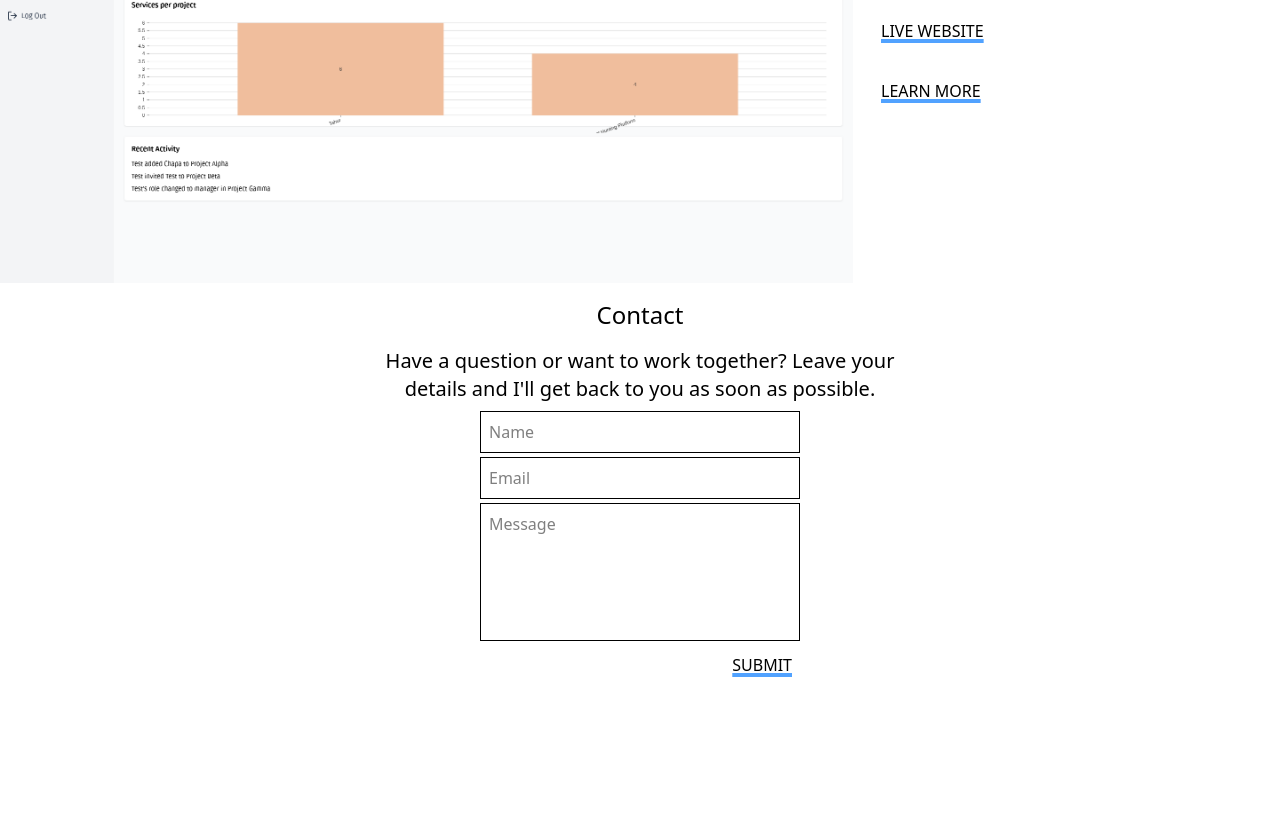
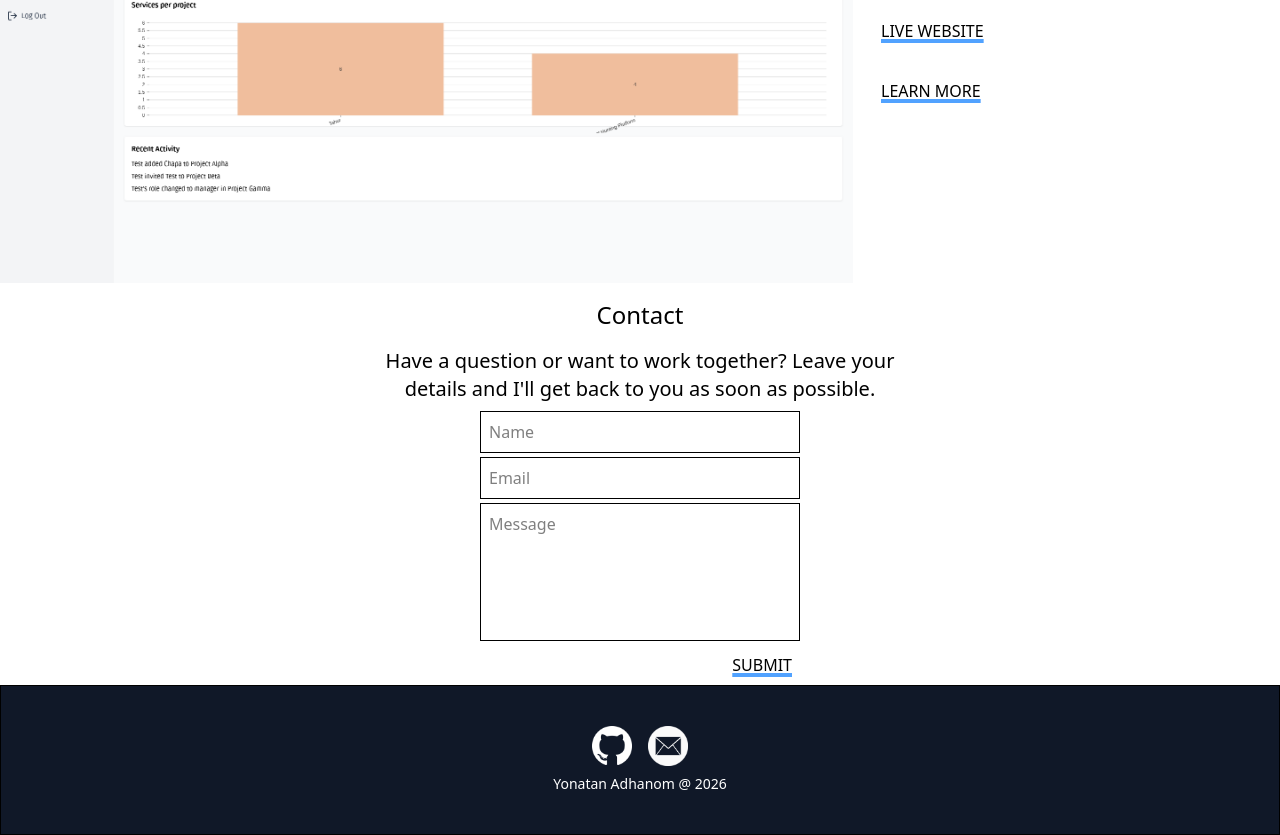
Before and after one commit to Yoni190/portfolio, a React (Vite) app: page / in a window 1280 px wide. Shown: the part 715-1550 px from the top of the page. Before the commit the page ends 1400 px from the top, so only its background shows below. Built offline with nearby package versions, Linux system fonts and the light colour scheme.

Commit message:
Create footer section

```diff
--- a/src/App.jsx
+++ b/src/App.jsx
@@ -1,5 +1,6 @@
 import About from "./components/About"
 import Contact from "./components/Contact"
+import Footer from "./components/Footer"
 import Hero from "./components/Hero"
 import Navbar from "./components/Navbar"
 import Projects from "./components/Projects"
@@ -13,6 +14,7 @@ function App() {
       <About />
       <Projects />
       <Contact />
+      <Footer />
     </>
   )
 }
--- /dev/null
+++ b/src/components/Footer.jsx
@@ -0,0 +1,17 @@
+import React from 'react'
+import GithubImage from '../assets/github.png'
+import EmailImage from '../assets/email.png'
+
+const Footer = () => {
+  return (
+    <div className='border px-7 py-10 flex flex-col gap-2 items-center bg-gray-900'>
+        <div className='flex gap-4'>
+            <a href="https://github.com/Yoni190" target='_blank'><img src={GithubImage} alt="Github" width={40} className='hover:scale-110 transition duration-300' /></a>
+            <a href="mailto:yonatanadhanom00@gmail.com" target='_blank'><img src={EmailImage} alt="Email" width={40} className='hover:scale-110 transition duration-300' /></a>
+        </div>
+        <p className='text-white text-sm'>Yonatan Adhanom @ 2026</p>
+    </div>
+  )
+}
+
+export default Footer
```
Also changed, not shown: src/assets/email.png (added), src/assets/github.png (added).
